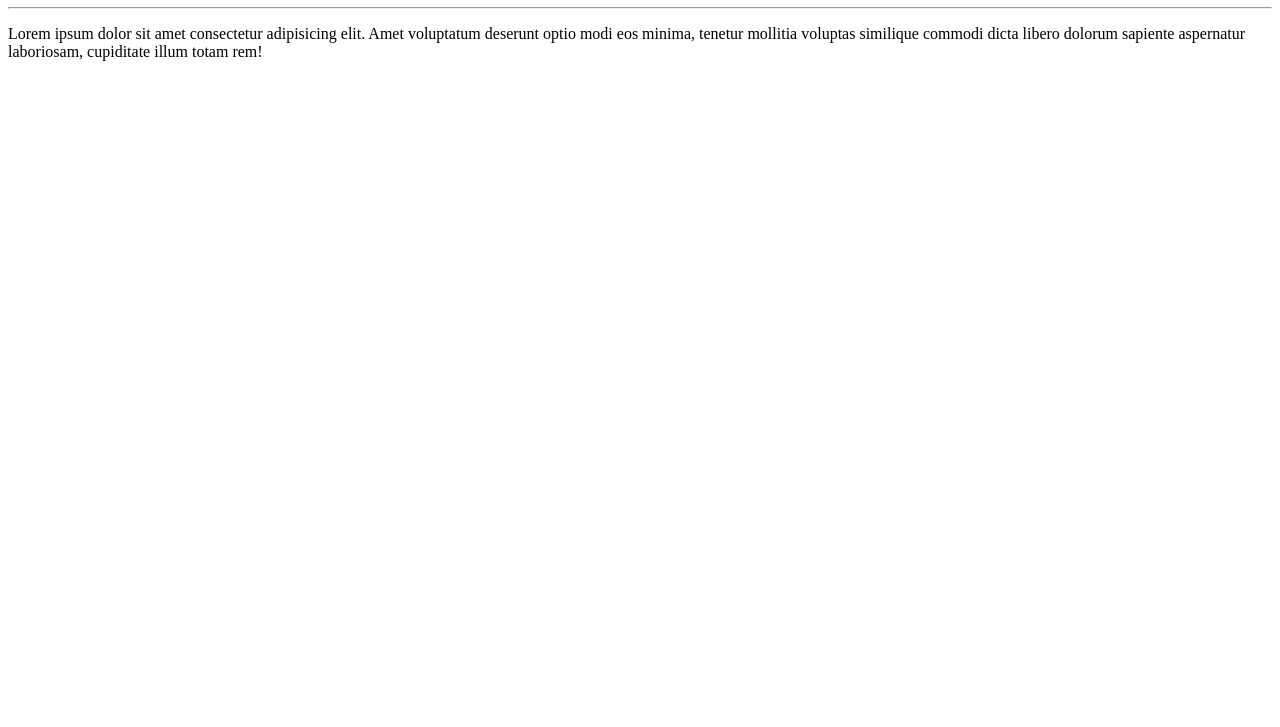
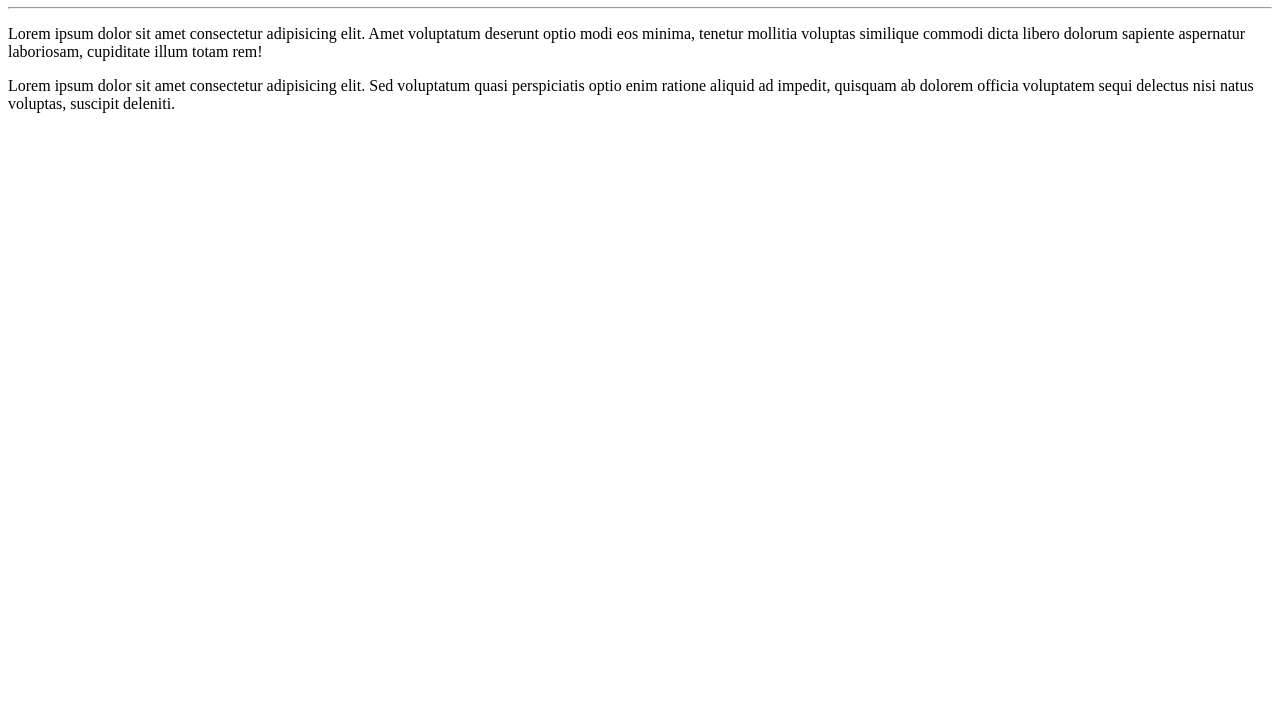
Before and after one commit to Jvpa08/Ola-Mundo, a plain HTML site: page site-exemplo/index.html in a window 1280 px wide. Shown: the part 73-800 px from the top of the page. Drawn offline with Linux system fonts and the light colour scheme.

Commit message:
ultima alteração da aula

```diff
--- a/site-exemplo/index.html
+++ b/site-exemplo/index.html
@@ -9,5 +9,6 @@
     <h1>Olá, Mundo!</h1>
     <hr>
     <p>Lorem ipsum dolor sit amet consectetur adipisicing elit. Amet voluptatum deserunt optio modi eos minima, tenetur mollitia voluptas similique commodi dicta libero dolorum sapiente aspernatur laboriosam, cupiditate illum totam rem!</p>
+    <p>Lorem ipsum dolor sit amet consectetur adipisicing elit. Sed voluptatum quasi perspiciatis optio enim ratione aliquid ad impedit, quisquam ab dolorem officia voluptatem sequi delectus nisi natus voluptas, suscipit deleniti.</p>
 </body>
 </html>
```
